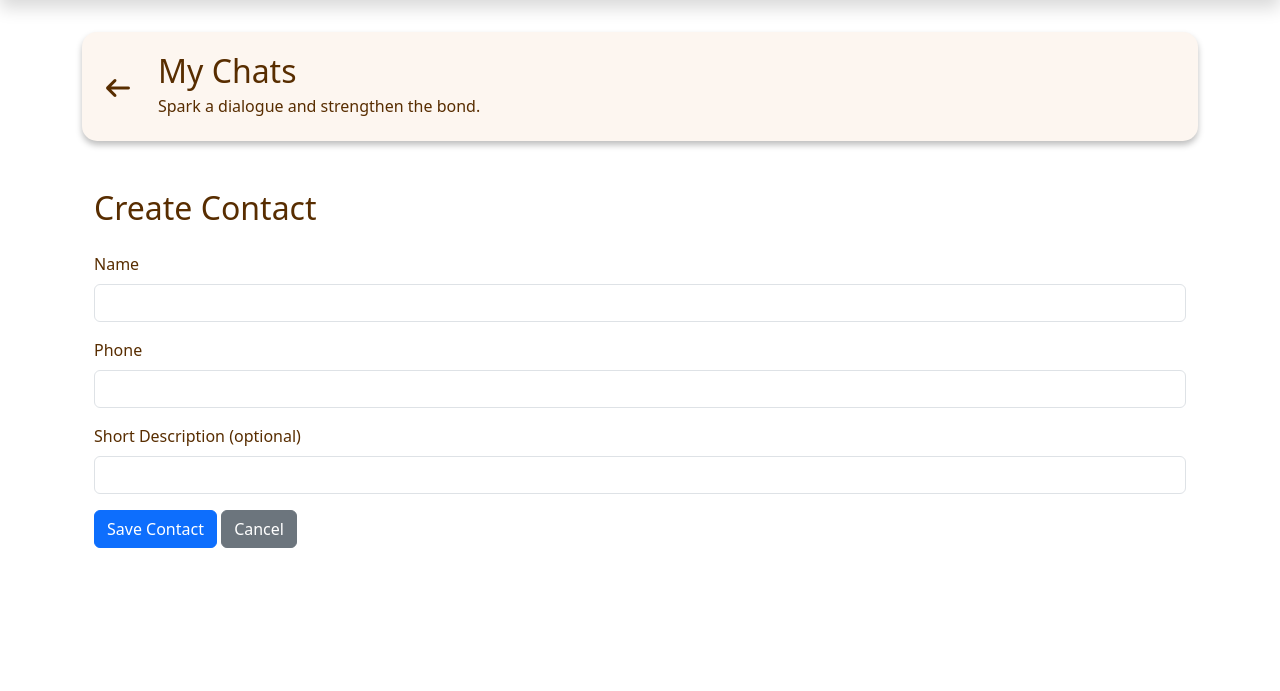
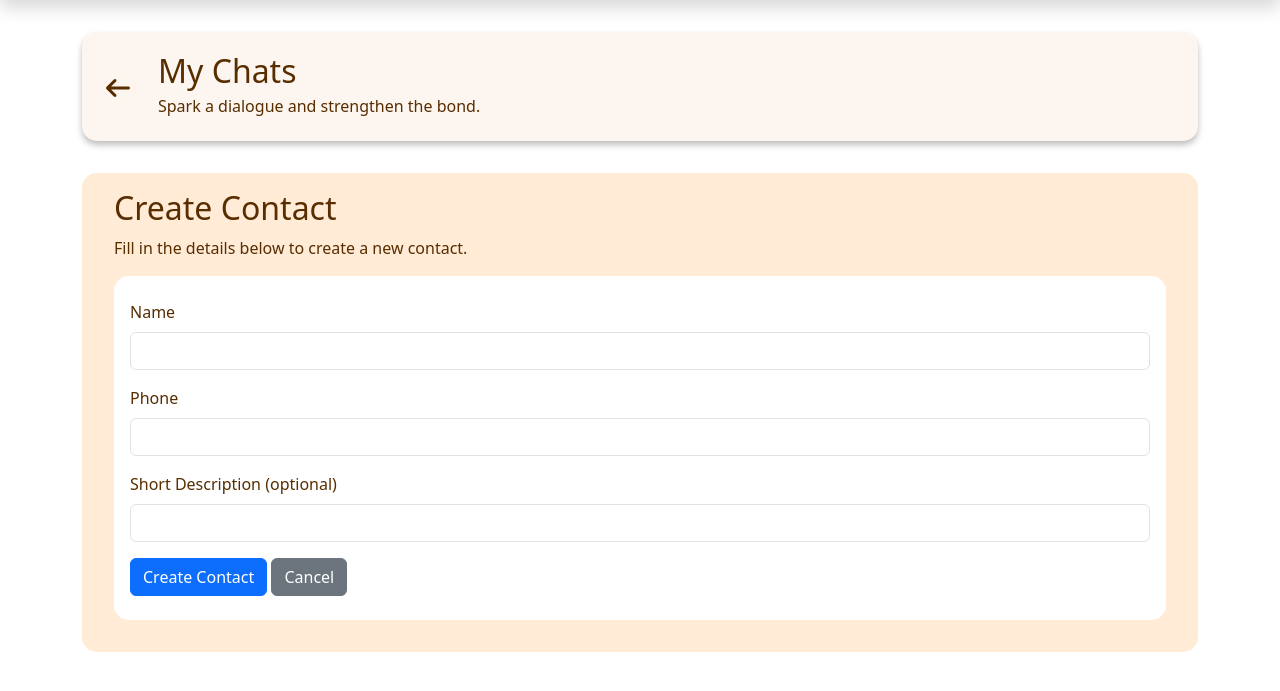
Before and after one commit to starry9x/ShareJoy, a Flask app: page /create_contact in a window 1280 px wide. Shown: the part 76-767 px from the top of the page. Run offline with Flask 3, Linux system fonts and the light colour scheme; some libraries are stand-ins or nearby versions.

Commit message:
edited add contact

```diff
--- /dev/null
+++ b/static/css/create_contact.css
@@ -0,0 +1,15 @@
+.yellow-box {
+    background-color: #FFEBD6;
+    max-width: 100%;
+    height: auto;
+    padding: 1rem 2rem;
+    border-radius: 15px;
+}
+
+.white-box{
+    background-color: white;
+    max-width: 100%;
+    height: auto;
+    padding: 1.5rem 1rem;
+    border-radius: 15px;
+}
--- a/static/css/messages.css
+++ b/static/css/messages.css
@@ -30,7 +30,3 @@
   object-fit: cover;
   margin-right: 70px;
 }
-
-h1{
-    font-size: 2rem;
-}
--- a/templates/create_contact.html
+++ b/templates/create_contact.html
@@ -1,4 +1,8 @@
 {% extends "base.html" %}
+
+{% block extra_css %}
+<link rel="stylesheet" href="{{ url_for('static', filename='css/create_contact.css') }}">
+{% endblock %}
 
 {% block content %}
 <div class="section-box d-flex flex-column flex-md-row align-items-center">
@@ -12,8 +16,10 @@
 </div>
 
 
-<div class="container mt-5">
-  <h1 class="mb-4">Create Contact</h1>
+<div class="container yellow-box">
+  <h1>Create Contact</h1>
+  <p>Fill in the details below to create a new contact.</p>
+  <div class="white-box mb-3">
   <form method="POST" action="{{ url_for('create_contact') }}">
     <div class="mb-3">
       <label for="name" class="form-label">Name</label>
@@ -27,8 +33,9 @@
       <label for="short_desc" class="form-label">Short Description (optional)</label>
       <input type="text" class="form-control" id="short_desc" name="short_desc">
     </div>
-    <button type="submit" class="btn btn-primary">Save Contact</button>
+    <button type="submit" class="btn btn-primary">Create Contact</button>
     <a href="{{ url_for('messages') }}" class="btn btn-secondary">Cancel</a>
   </form>
+  </div>
 </div>
 {% endblock %}
```
